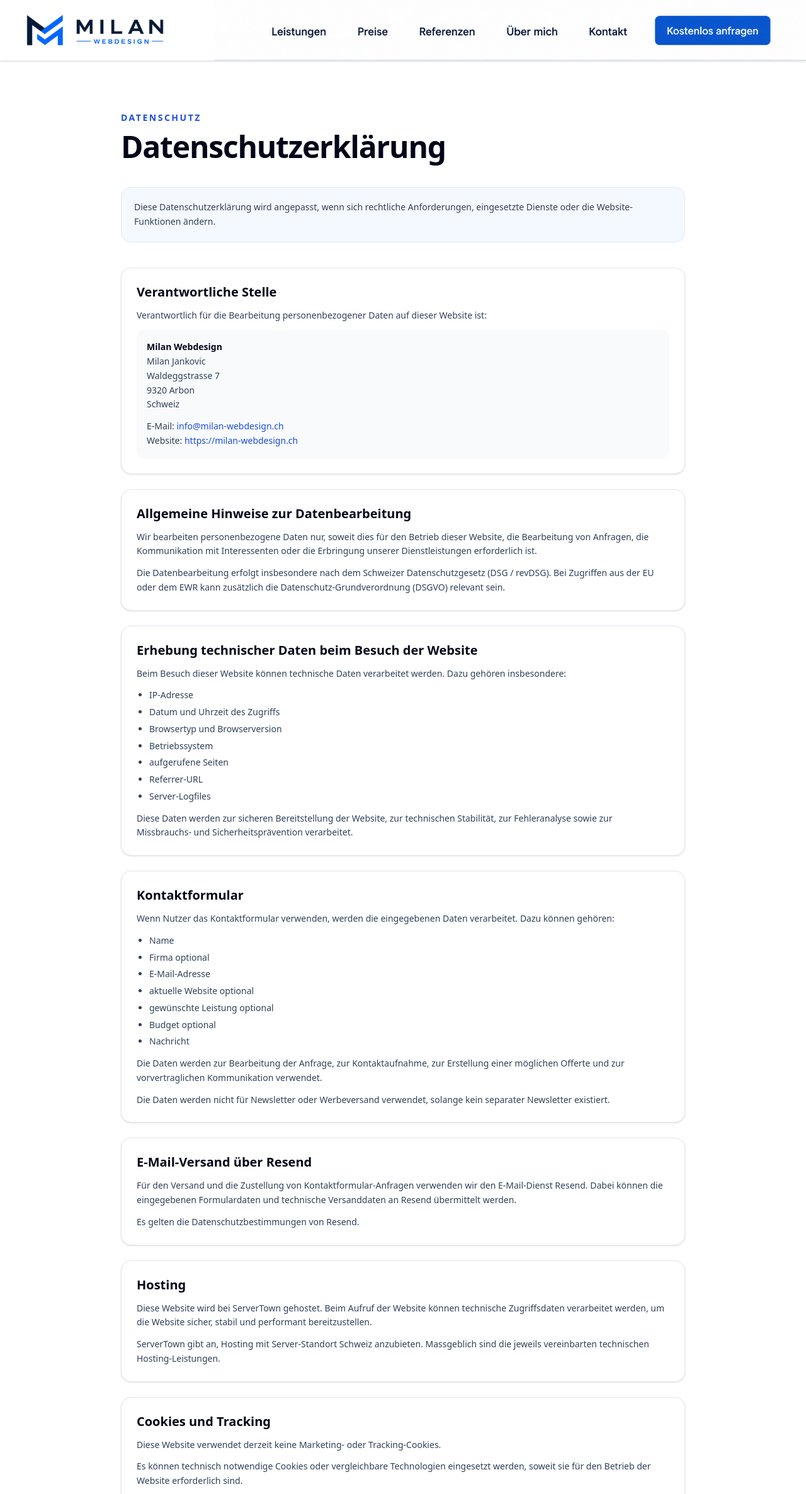
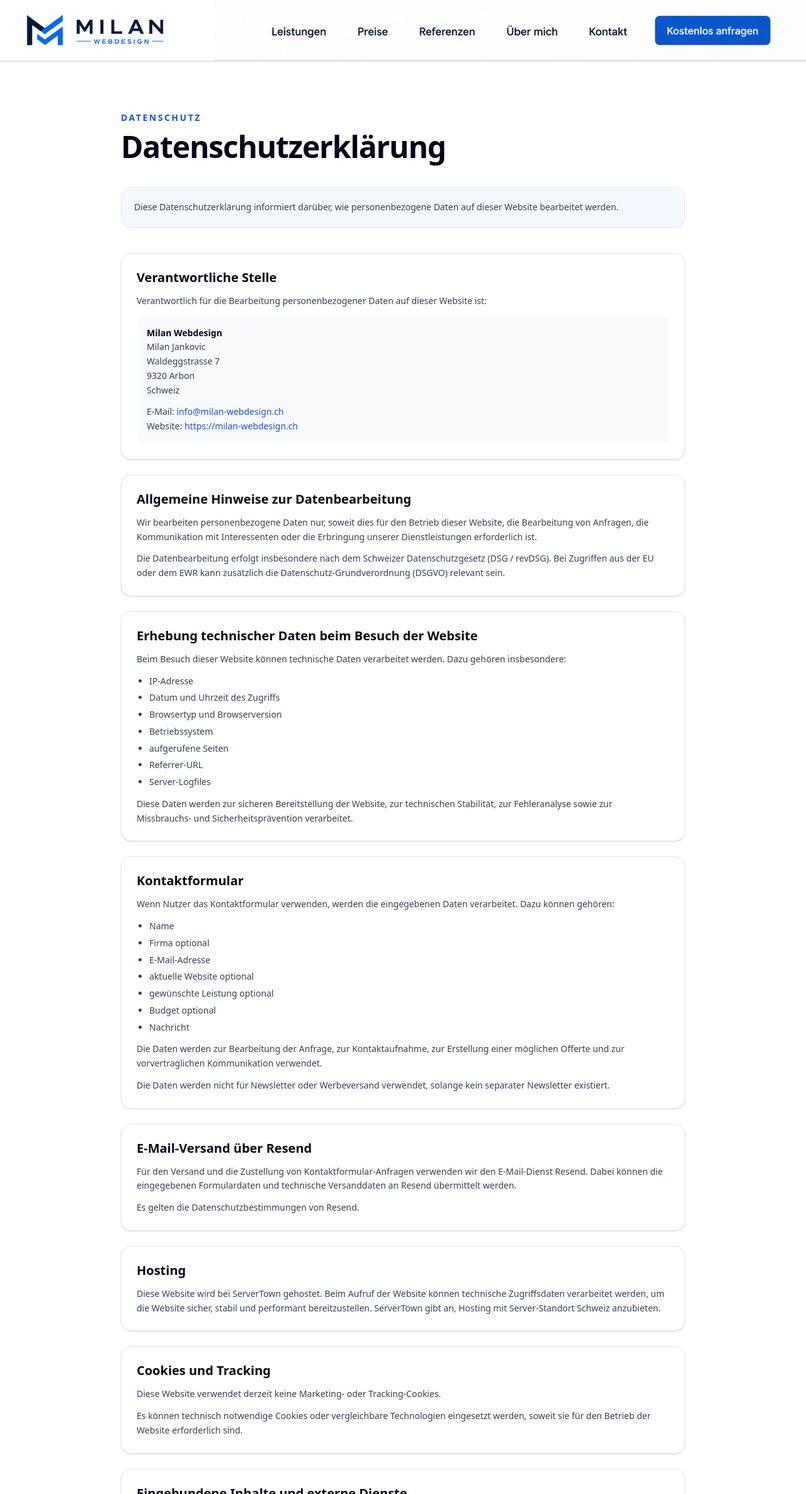
Before and after one commit to mljanko/milan-webdesign, a Next.js app: page /datenschutz in a window 1280 px wide. Shown: the top 2373 px of the page at 63% size. Built offline with nearby package versions, Linux system fonts and the light colour scheme.

Commit message:
Fix final contact and privacy launch issues

```diff
--- a/src/app/datenschutz/page.tsx
+++ b/src/app/datenschutz/page.tsx
@@ -40,8 +40,8 @@ export default function DatenschutzPage() {
         </div>
 
         <div className="mb-10 rounded-2xl border border-blue-100 bg-blue-50/70 p-5 text-sm leading-relaxed text-slate-700">
-          Diese Datenschutzerklärung wird angepasst, wenn sich rechtliche
-          Anforderungen, eingesetzte Dienste oder die Website-Funktionen ändern.
+          Diese Datenschutzerklärung informiert darüber, wie personenbezogene
+          Daten auf dieser Website bearbeitet werden.
         </div>
 
         <div className="space-y-6">
@@ -152,12 +152,8 @@ export default function DatenschutzPage() {
             <p>
               Diese Website wird bei ServerTown gehostet. Beim Aufruf der
               Website können technische Zugriffsdaten verarbeitet werden, um die
-              Website sicher, stabil und performant bereitzustellen.
-            </p>
-            <p>
-              ServerTown gibt an, Hosting mit Server-Standort Schweiz
-              anzubieten. Massgeblich sind die jeweils vereinbarten technischen
-              Hosting-Leistungen.
+              Website sicher, stabil und performant bereitzustellen. ServerTown
+              gibt an, Hosting mit Server-Standort Schweiz anzubieten.
             </p>
           </Section>
 
--- a/src/components/ContactForm.tsx
+++ b/src/components/ContactForm.tsx
@@ -120,6 +120,7 @@ export default function ContactForm() {
           id="addressLine2"
           name="addressLine2"
           type="text"
+          aria-hidden="true"
           aria-label="Optionales Zusatzfeld"
           tabIndex={-1}
           autoComplete="off"
```
